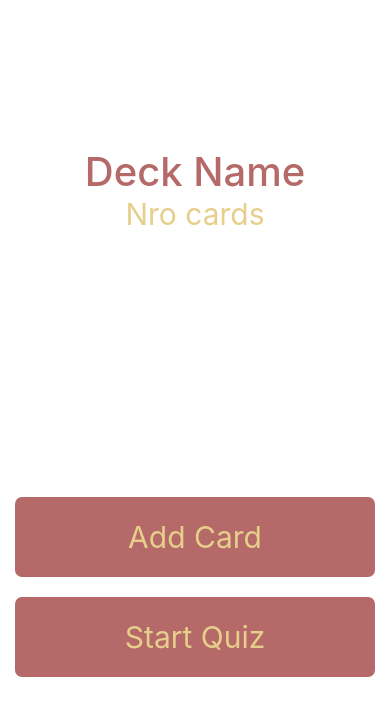
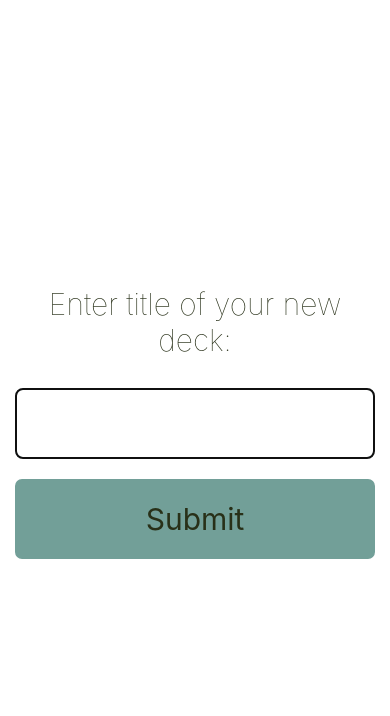
Before and after one commit to yarogallo/Udacicards, a React Native app: screen / in a window 390 px wide. Shown: the top 716 px of the page. Built offline with nearby package versions, Linux system fonts and the light colour scheme.

Commit message:
Created AddDeckView component

```diff
--- a/App.js
+++ b/App.js
@@ -2,6 +2,7 @@ import React from 'react';
 import { StyleSheet, Text, View } from 'react-native';
 import DeckListView from './components/DeckListView';
 import DeckView from './components/DeckView';
+import AddDeckView from './components/AddDeckView';
 
 const data = [
 	{title: 'react', nroCards: 20},
@@ -14,7 +15,7 @@ export default class App extends React.Component {
   render() {
     return (
       <View style={{flex: 1}}>
-        <DeckView />
+        <AddDeckView />
       </View>
     );
   }
--- /dev/null
+++ b/components/AddDeckView/index.js
@@ -0,0 +1,81 @@
+import React, { Component } from 'react';
+import { View, Text, StyleSheet, TextInput, KeyboardAvoidingView } from 'react-native';
+import TextButton from '../TextButton';
+import {
+	green,
+	blue
+ } from '../../helper/colors';
+
+class AddDeckView extends Component {
+	constructor() {
+		super();
+		this.state = {
+			value: ''
+		};
+		this.submitDeckTitle = this.submitDeckTitle.bind(this);
+	}
+	changeValueHandler(value) {
+		this.setState(() => {
+			return {value};
+		});
+	}
+	submitDeckTitle() {
+		this.setState({
+			value: ''
+		});
+	}
+	render() {
+		return(
+			<KeyboardAvoidingView
+				style={styles.container}
+				behavior="padding"
+				enable={true}
+				keyboardVerticalOffset={5}>
+				<Text style={styles.text}>Enter title of your new deck:</Text>
+				<TextInput
+					autoFocus={true}
+					style={styles.inputForm}
+					value={this.state.value}
+					onChangeText={ text => this.changeValueHandler(text)}
+				/>
+				<TextButton
+					text="Submit"
+					styleBtn={styles.submitBtn}
+					styleTextBtn={styles.textBtn}
+					onPress={this.submitDeckTitle}/>
+			</KeyboardAvoidingView>
+		);
+	}
+}
+
+const styles = StyleSheet.create({
+	container: {
+		flex: 1,
+		justifyContent: 'center',
+		alignItems: 'stretch',
+		padding: 15
+	},
+	text: {
+		color: green,
+		fontSize: 30,
+		fontWeight: '100',
+		marginBottom: 30,
+		textAlign: 'center'
+	},
+	inputForm: {
+		borderColor: blue,
+		borderWidth: 2,
+		padding: 25,
+		marginBottom: 20,
+		borderRadius: 7
+	},
+	submitBtn: {
+		backgroundColor: blue,
+		borderColor: blue
+	},
+	textBtn: {
+		color: green
+	}
+});
+
+export default AddDeckView;
--- a/components/TextButton/index.js
+++ b/components/TextButton/index.js
@@ -4,7 +4,9 @@ import { Text, TouchableOpacity, StyleSheet } from 'react-native';
 function DeckView(props) {
 	const { text, onPress, styleBtn, styleTextBtn } = props;
 	return(
-		<TouchableOpacity style={[styles.button, styleBtn]}>
+		<TouchableOpacity
+			style={[styles.button, styleBtn]}
+			onPress={onPress}>
 			<Text style={[styles.text, styleTextBtn]}>{text}</Text>
 		</TouchableOpacity>
 	);
@@ -20,7 +22,6 @@ const styles = StyleSheet.create({
 		textAlign: 'center',
 		fontSize: 30
 	}
-
 });
 
 export default DeckView;
```
